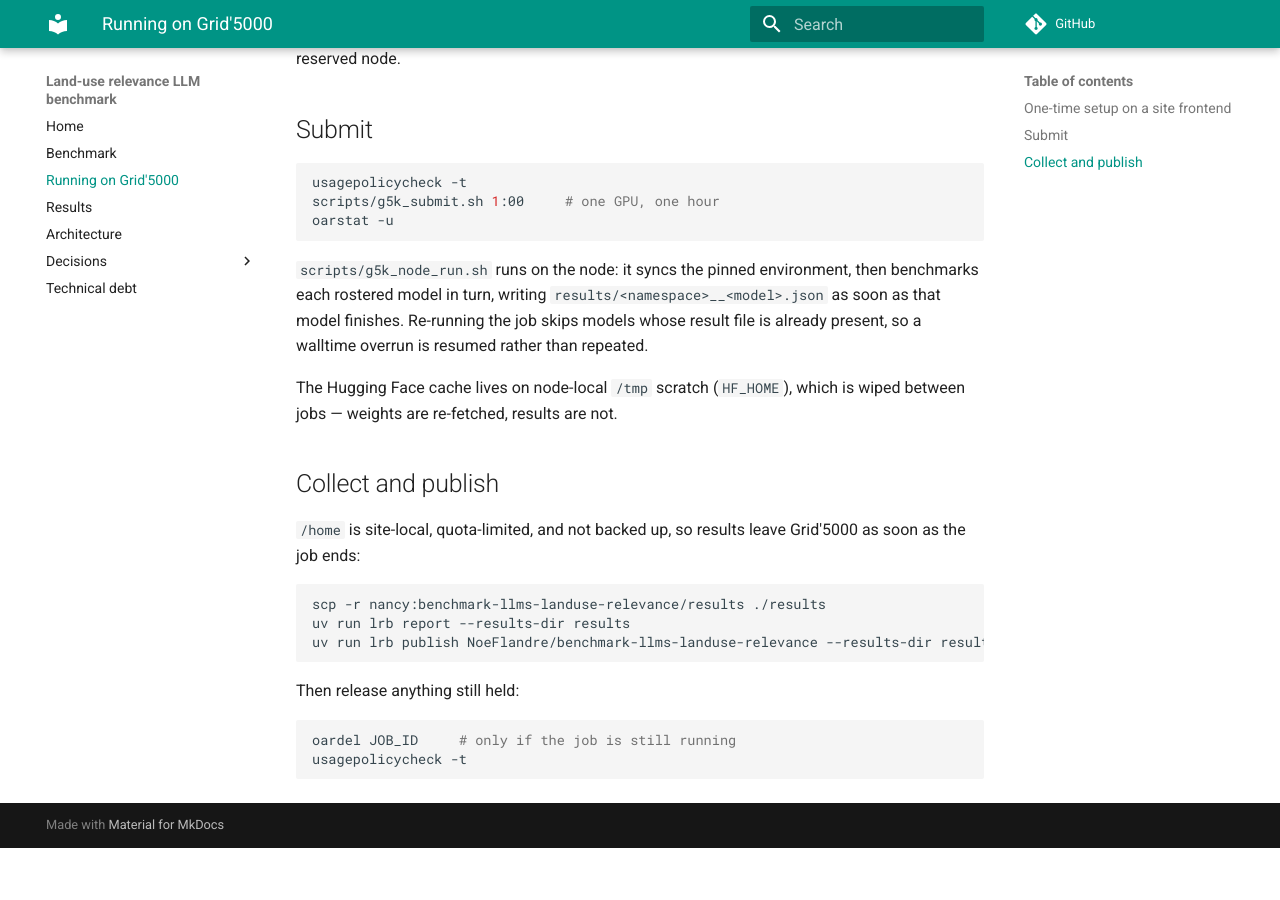
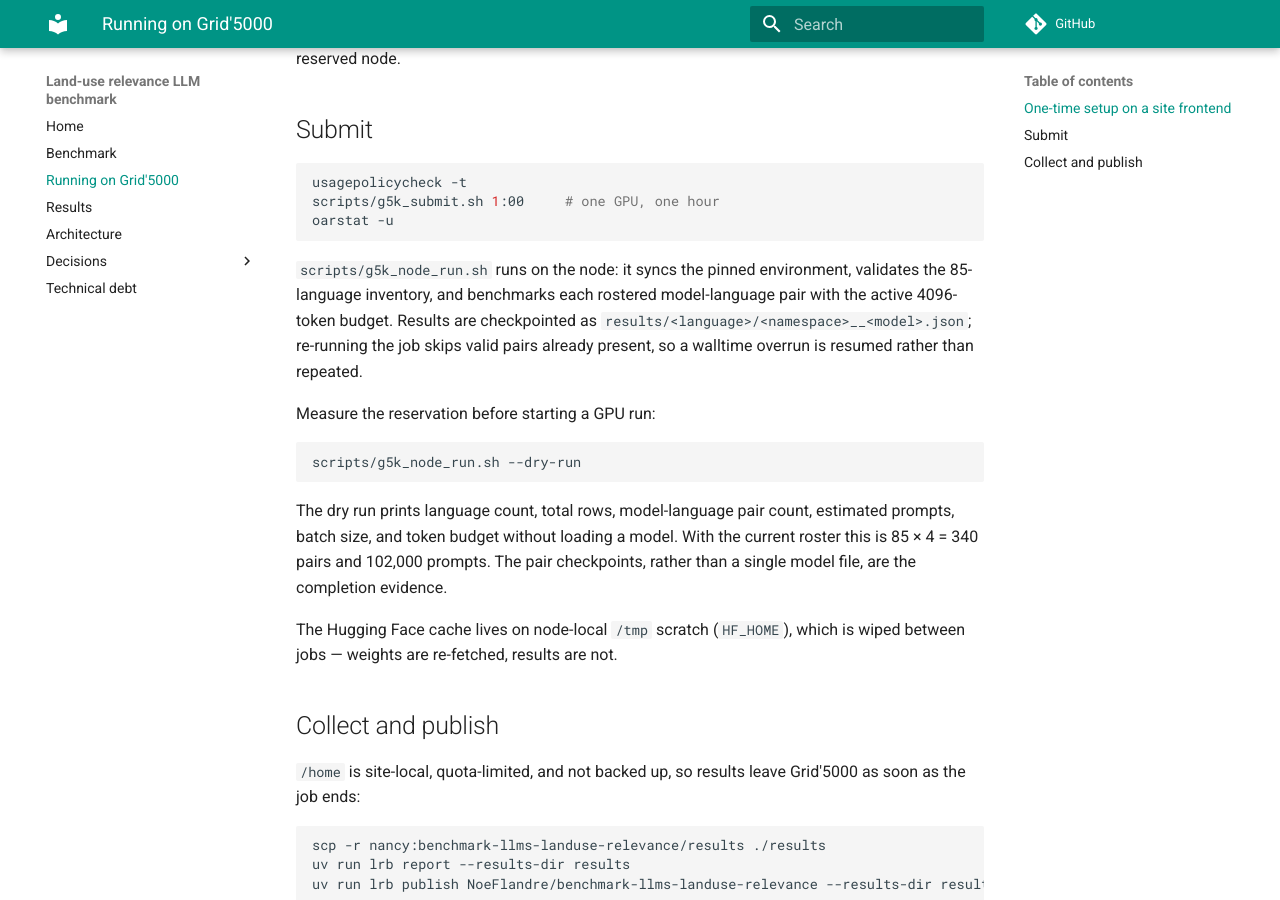
Before and after one commit to NoeFlandre/benchmark-llms-landuse-relevance, an MkDocs documentation site: the page built from docs/grid5000.md, in a window 1280 px wide and 900 px high, scrolled down 389 px. Built offline with MkDocs 1.6.1 and Material for MkDocs 9.7.7, drawn with Linux system fonts in a browser that asks for light colours; comment, search, counter and statistics services are not loaded; before the commit the page ends 1237 px from its top, so only the background shows below that.

Commit message:
feat: checkpoint multilingual runs at the published budget

````diff
--- a/docs/grid5000.md
+++ b/docs/grid5000.md
@@ -23,10 +23,22 @@ scripts/g5k_submit.sh 1:00     # one GPU, one hour
 oarstat -u
 ```
 
-`scripts/g5k_node_run.sh` runs on the node: it syncs the pinned environment, then
-benchmarks each rostered model in turn, writing `results/<namespace>__<model>.json`
-as soon as that model finishes. Re-running the job skips models whose result file is
+`scripts/g5k_node_run.sh` runs on the node: it syncs the pinned environment, validates
+the 85-language inventory, and benchmarks each rostered model-language pair with the
+active 4096-token budget. Results are checkpointed as
+`results/<language>/<namespace>__<model>.json`; re-running the job skips valid pairs
 already present, so a walltime overrun is resumed rather than repeated.
+
+Measure the reservation before starting a GPU run:
+
+```bash
+scripts/g5k_node_run.sh --dry-run
+```
+
+The dry run prints language count, total rows, model-language pair count, estimated
+prompts, batch size, and token budget without loading a model. With the current roster
+this is 85 × 4 = 340 pairs and 102,000 prompts. The pair checkpoints, rather than a
+single model file, are the completion evidence.
 
 The Hugging Face cache lives on node-local `/tmp` scratch (`HF_HOME`), which is wiped
 between jobs — weights are re-fetched, results are not.
````
Also changed, not shown: docs/adr/0005-generation-budget.md (+4 -5 lines), 4 other files.
